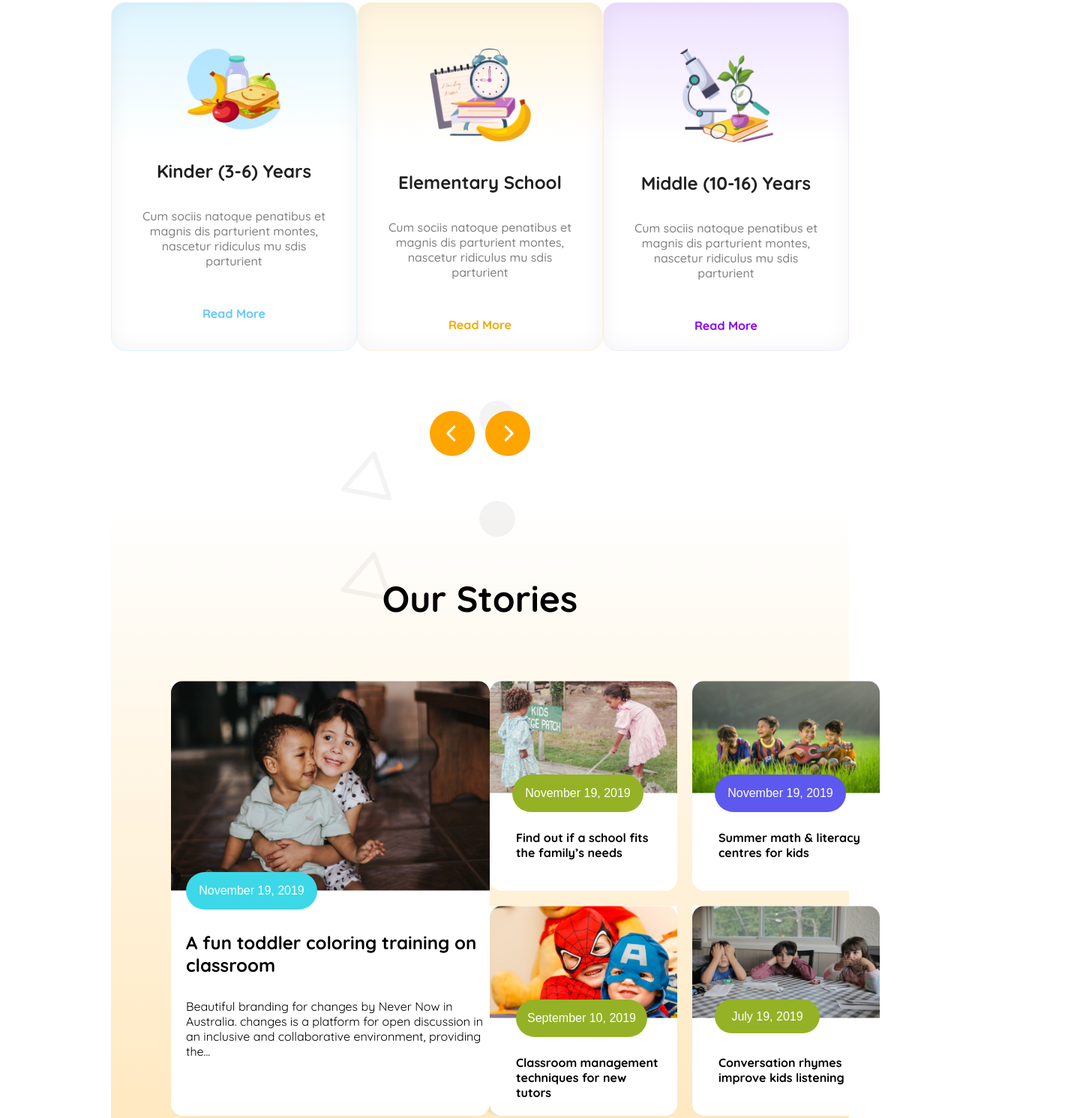
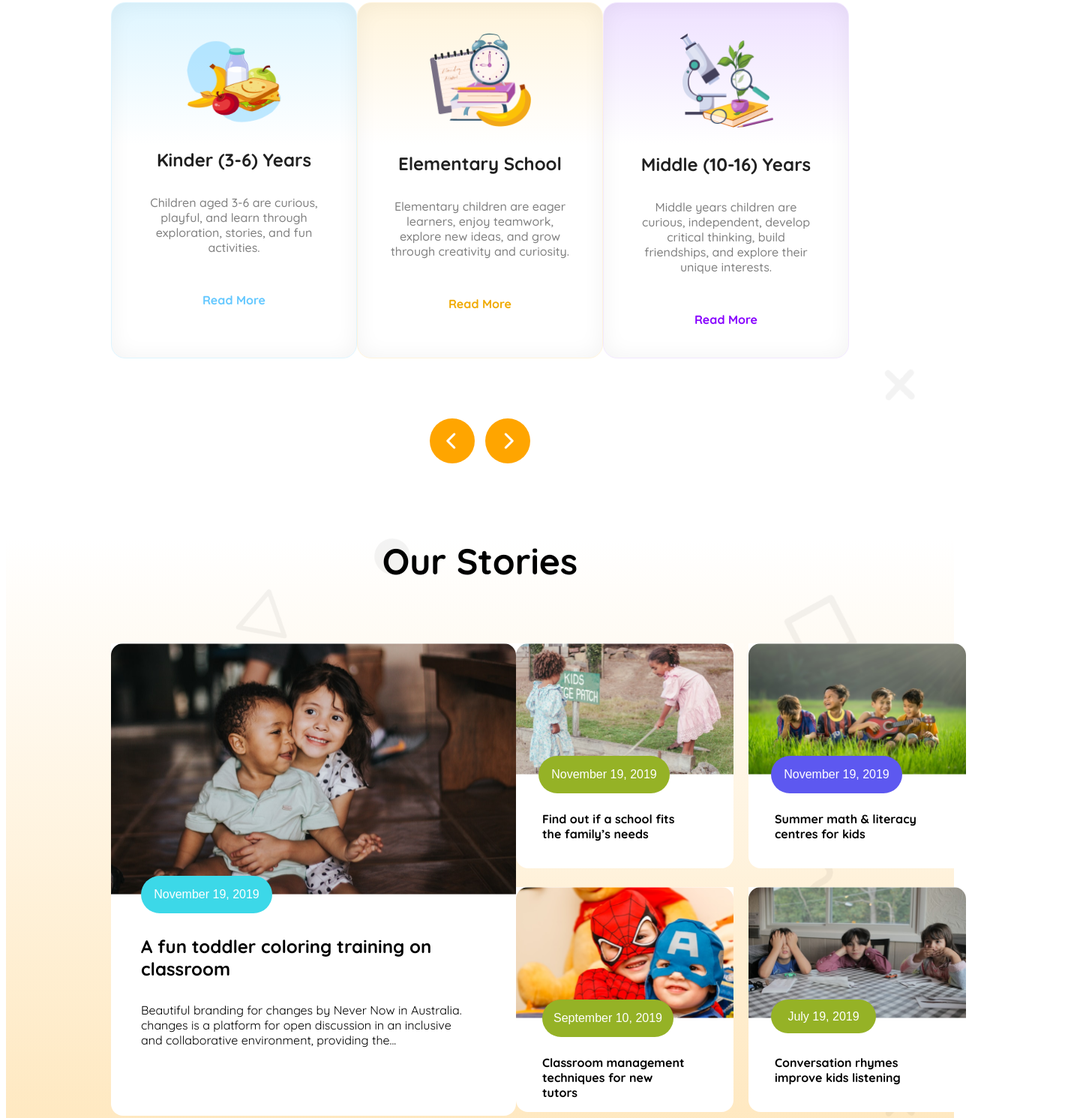
Before and after one commit to mdabualam/B11-A2-Kids-School, a plain HTML site: page index.html in a window 1280 px wide. Shown: the part 922-2413 px from the top of the page at 75% size, 1448 px wide, since content can reach past the window. Drawn offline with Linux system fonts and the light colour scheme.

Commit message:
codes further updated

```diff
--- a/index.html
+++ b/index.html
@@ -26,8 +26,9 @@
         </ul>
         <button class="btn-top-right">Contact</button>
       </nav>
-      <div class="banner display-flex">
-        <div class="banner-content">
+      <div class="banner">
+        <div class="banner-content  display-flex">
+          <div class="banner-info">
             <h1 class="banner-title">
               <span class="empowering">Empowering</span> <br />
               <span class="students">students from small age</span>
@@ -41,18 +42,19 @@
           </div>
           <img class="banner-img" src="assets/hero-kids.png" alt="" />
           </div>
+      </div>
     </header>
 
     <main>
+
       <section class="section-1">
         <h1 class="section-title">Standard Curriculum</h1>
-        <div class="section-card display-flex">
+        <div class="cards-container display-flex">
           <div class="card-one">
             <img src="assets/kinder.png" alt="" />
             <h4 class="card-title">Kinder (3-6) Years</h4>
             <p class="card-description">
-              Cum sociis natoque penatibus et magnis dis parturient montes,
-              nascetur ridiculus mu sdis parturient
+              Children aged 3-6 are curious, playful, and learn through exploration, stories, and fun activities.
             </p>
             <p class="card-footer-1">Read More</p>
           </div>
@@ -60,8 +62,7 @@
             <img src="assets/elementary.png" alt="" />
             <h4 class="card-title">Elementary School</h4>
             <p class="card-description">
-              Cum sociis natoque penatibus et magnis dis parturient montes,
-              nascetur ridiculus mu sdis parturient
+              Elementary children are eager learners, enjoy teamwork, explore new ideas, and grow through creativity and curiosity.
             </p>
             <p class="card-footer-2">Read More</p>
           </div>
@@ -69,8 +70,7 @@
             <img src="assets/middle.png" alt="" />
             <h4 class="card-title">Middle (10-16) Years</h4>
             <p class="card-description">
-              Cum sociis natoque penatibus et magnis dis parturient montes,
-              nascetur ridiculus mu sdis parturient
+              Middle years children are curious, independent, develop critical thinking, build friendships, and explore their unique interests.
             </p>
             <p class="card-footer-3">Read More</p>
           </div>
@@ -131,9 +131,10 @@
       </section>
 
       <footer>
+        <div class="footer-content display-flex">
           <div class="left-items">
             <div class="img-text-container display-flex">
-            <img class="img-logo" src="assets/logo.png" alt="">
+              <img class="img-logo" src="assets/logo-footer.png" alt="">
               <h1 class="text">Kids <br>
                 Education</h1>
             </div>
@@ -157,6 +158,7 @@
               <img src="assets/google+.png" alt="">
             </div>
           </div>
+        </div>
       </footer>
 
     </main>
--- a/styles/style.css
+++ b/styles/style.css
@@ -3,9 +3,11 @@
 body {
   font-family: "Quicksand", serif;
 }
-
+header{
+  max-width: 1440px;
+}
 .nav-bar {
-  max-width: 1440px;
+  max-width: 1160px;
   align-items: center;
   justify-content: space-between;
   margin: 0 140px;
@@ -31,37 +33,32 @@ img {
 /* nav middle style */
 .nav-middle {
   list-style: none;
-  max-width: 387px;
+  width: 387px;
+  justify-content: space-between;
 }
-
-.nave-middle,
+.nav-middle,
 a {
   text-decoration: none;
 }
-
 .home {
   font-size: 1.25rem;
   font-weight: 700;
   color: rgb(254, 163, 1);
-  margin-left: 32px;
 }
 .about {
   font-size: 1.25rem;
   font-weight: 500;
   color: rgb(1, 172, 253);
-  margin-left: 32px;
 }
 .facilities {
   font-size: 1.25rem;
   font-weight: 500;
   color: rgb(5, 212, 223);
-  margin-left: 32px;
 }
 .admission {
   font-size: 1.25rem;
   font-weight: 500;
   color: rgb(93, 88, 239);
-  margin-left: 32px;
 }
 
 /* nav right style */
@@ -83,12 +80,14 @@ a {
 
 /* banner styles */
 .banner {
-  max-width: 1440px;
-  align-items: center;
-  justify-content: space-between;
+  max-width: 1160px;
   margin: 0 140px;
 }
 .banner-content {
+  align-items: center;
+  justify-content: space-between;
+}
+.banner-info{
   width: 640px;
 }
 .banner-img {
@@ -99,6 +98,7 @@ a {
 .banner-title {
   font-size: 3.5rem;
   font-weight: 700;
+  margin-bottom: 24px;
 }
 .empowering {
   color: rgb(254, 163, 1);
@@ -110,9 +110,10 @@ a {
   color: rgb(1, 172, 253);
 }
 .banner-description {
-  font-size: 20px;
+  font-size: 1.25rem;
   font-weight: 400;
   color: rgb(17, 17, 17);
+  margin-bottom: 24px;
 }
 .btn-enroll {
   width: 197px;
@@ -126,26 +127,28 @@ a {
 }
 
 /* section-1 styles */
-
 .section-1 {
   max-width: 1440px;
   padding: 60px 0;
-  margin: 0 140px;
   text-align: center;
   background-image: url(../assets/bg.png);
-}
-.section-card {
+  background-repeat: no-repeat;
+ }
+.cards-container{
+  max-width: 1160px;
+  margin: 0 140px;
   margin-top: 80px;
+  justify-content: space-between;
 }
 .card-one img {
   width: 130px;
   height: 110px;
 }
 .card-one {
-  width: 360px;
-  height: 465px;
+  width: 365px;
+  height: 475px;
   text-align: center;
-  padding: 60px 40px;
+  padding: 50px 40px;
   box-sizing: border-box;
   border: 0.94px solid rgb(222, 245, 255);
   border-radius: 18.86px;
@@ -162,10 +165,10 @@ a {
   height: 125px;
 }
 .card-two {
-  width: 360px;
-  height: 465px;
+  width: 365px;
+  height: 475px;
   text-align: center;
-  padding: 60px 40px;
+  padding: 40px 40px;
   box-sizing: border-box;
   border: 0.94px solid rgb(255, 244, 220);
   border-radius: 18.86px;
@@ -182,10 +185,10 @@ a {
   height: 126px;
 }
 .card-three {
-  width: 360px;
-  height: 465px;
+  width: 365px;
+  height: 475px;
   text-align: center;
-  padding: 60px 40px;
+  padding: 40px 40px;
   box-sizing: border-box;
   border: 0.94px solid rgb(242, 232, 255);
   border-radius: 18.86px;
@@ -206,13 +209,13 @@ a {
   font-size: 1.5rem;
   font-weight: 700;
   color: rgb(32, 32, 32);
-  margin-top: 35px;
+  margin-top: 30px;
 }
 .card-description {
   font-size: 1rem;
   font-weight: 500;
   color: rgb(128, 128, 128);
-  margin-top: 35px;
+  margin-top: 30px;
 }
 .card-footer-1 {
   font-size: 1rem;
@@ -231,10 +234,6 @@ a {
   font-weight: 700;
   color: rgb(135, 0, 255);
   margin-top: 50px;
-}
-
-.section-card {
-  justify-content: space-between;
 }
 .btn-slide {
   margin-top: 80px;
@@ -263,10 +262,10 @@ a {
 /* section-2 styles */
 .section-2 {
   max-width: 1440px;
-  margin: 0 140px;
-  padding: 60px 0px;
+  padding-bottom: 60px;
   background-image: url(../assets/bg.png),
     linear-gradient(0deg, rgba(254, 163, 1, 0.3), rgba(255, 255, 255, 0.3) 100%);
+  background-repeat: no-repeat;
 }
 .section2-title {
   text-align: center;
@@ -276,18 +275,18 @@ a {
   margin-bottom: 80px;
 }
 .story-content {
-  max-height: 1020px;
   justify-content: space-between;
-  padding: 0px 80px;
+  max-width: 1160px;
+  margin: 0 140px;
 }
 .story-1 img {
-  width: 425px;
-  height: 280px;
+  width: 540px;
+  height: 335px;
   border-radius: 16px 16px 0px 0px;
 }
 .story-1 {
-  width: 425px;
-  height: 580px;
+  width: 540px;
+  height: 630px;
   border-radius: 0px 0px 16px 16px;
   background: rgb(255, 255, 255);
 }
@@ -295,14 +294,14 @@ a {
   width: 400px;
   margin-top: 50px;
   margin-bottom: 30px;
-  margin-left: 20px;
+  margin-left: 40px;
   font-size: 1.5rem;
   font-weight: 700;
   color: rgb(0, 0, 0);
 }
 .story-1-description {
   max-width: 430px;
-  margin-left: 20px;
+  margin-left: 40px;
   margin-bottom: 35px;
 }
 .btn-story-1 {
@@ -315,8 +314,8 @@ a {
   font-weight: 500;
   color: rgb(255, 255, 255);
   border: none;
-  margin-left: -405px;
-  margin-top: 255px;
+  margin-left: -500px;
+  margin-top: 310px;
 }
 
 .story-2345 {
@@ -344,16 +343,16 @@ a {
 .story-3,
 .story-4,
 .story-5 {
-  width: 250px;
-  height: 280px;
+  width: 290px;
+  height: 300px;
   border-radius: 0px 0px 16px 16px;
 }
 .story-2 img,
 .story-3 img,
 .story-4 img,
 .story-5 img {
-  width: 250px;
-  height: 150px;
+  width: 290px;
+  height: 175px;
   border-radius: 16px 16px 0px 0px;
 }
 .all-view {
@@ -424,21 +423,23 @@ a {
 
 /* footer style */
 footer {
-  max-width: 1440px;
-  height: 300px;
-  margin: 0 140px;
-  padding:100px 150px 100px 100px;
+  width: 1440px;
+  height: 520px;
   background: rgb(1, 172, 253);
-  display: flex;
+ }
+.footer-content{
+  max-width: 1160px;
   justify-content: space-between;
+  padding:120px 230px 175px 140px;
 }
 .img-text-container {
   align-items: center;
+  margin-bottom: 20px;
 }
 .img-logo {
   width: 85px;
   height: 85px;
-  background: white;
+  background: rgb(1, 172, 253);;
 }
 .text {
   font-size: 2.6rem;
@@ -452,7 +453,6 @@ footer {
   font-size: 1.25rem;
   font-weight: 400;
   color: rgb(255, 255, 255);
-  margin-top: 35px;
 }
 .top-field {
   font-size: 1.5rem;
```
Also changed, not shown: assets/logo-footer.png (added). Lines whose indentation alone changed are shown as unchanged.
